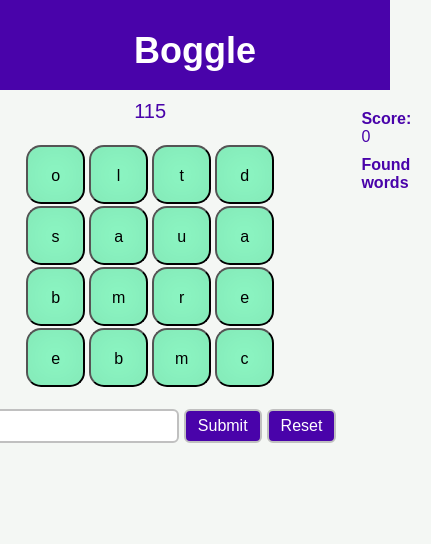
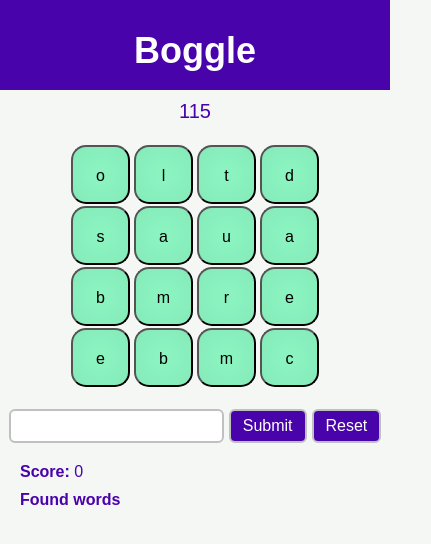
Before and after one commit to meagonqz/boggle, a React (Create React App) app in the folder app/: page / in a window 390 px wide. Shown: the top 544 px of the page, 431 px wide, since content can reach past the window. Built offline with nearby package versions, Linux system fonts and the light colour scheme.

Commit message:
mobile fixup

```diff
--- a/app/src/Game.jsx
+++ b/app/src/Game.jsx
@@ -86,7 +86,7 @@
 
   render() {
     return (
-      <div style={{ display: "flex" }}>
+      <div style={{ display: "flex", flexWrap: "wrap", justifyContent: "center" }}>
         <div>
           <Timer
             refreshBoard={this.refreshBoard}
--- a/app/src/components/stylesheets/FoundWordList.css
+++ b/app/src/components/stylesheets/FoundWordList.css
@@ -1,5 +1,6 @@
 .FoundWordList {
   margin: 20px;
+  margin-right: auto;
   text-align: left;
 }
 
```
